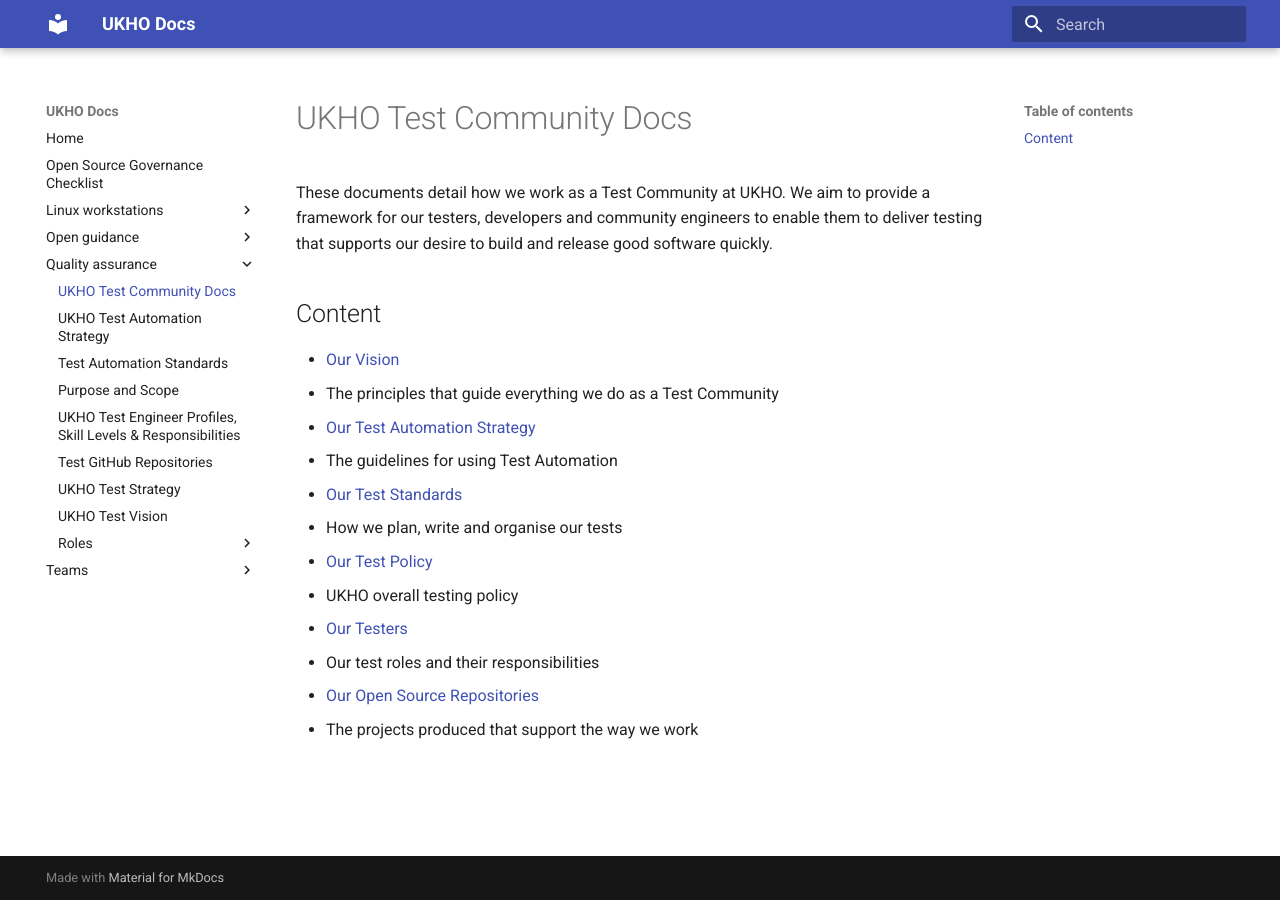
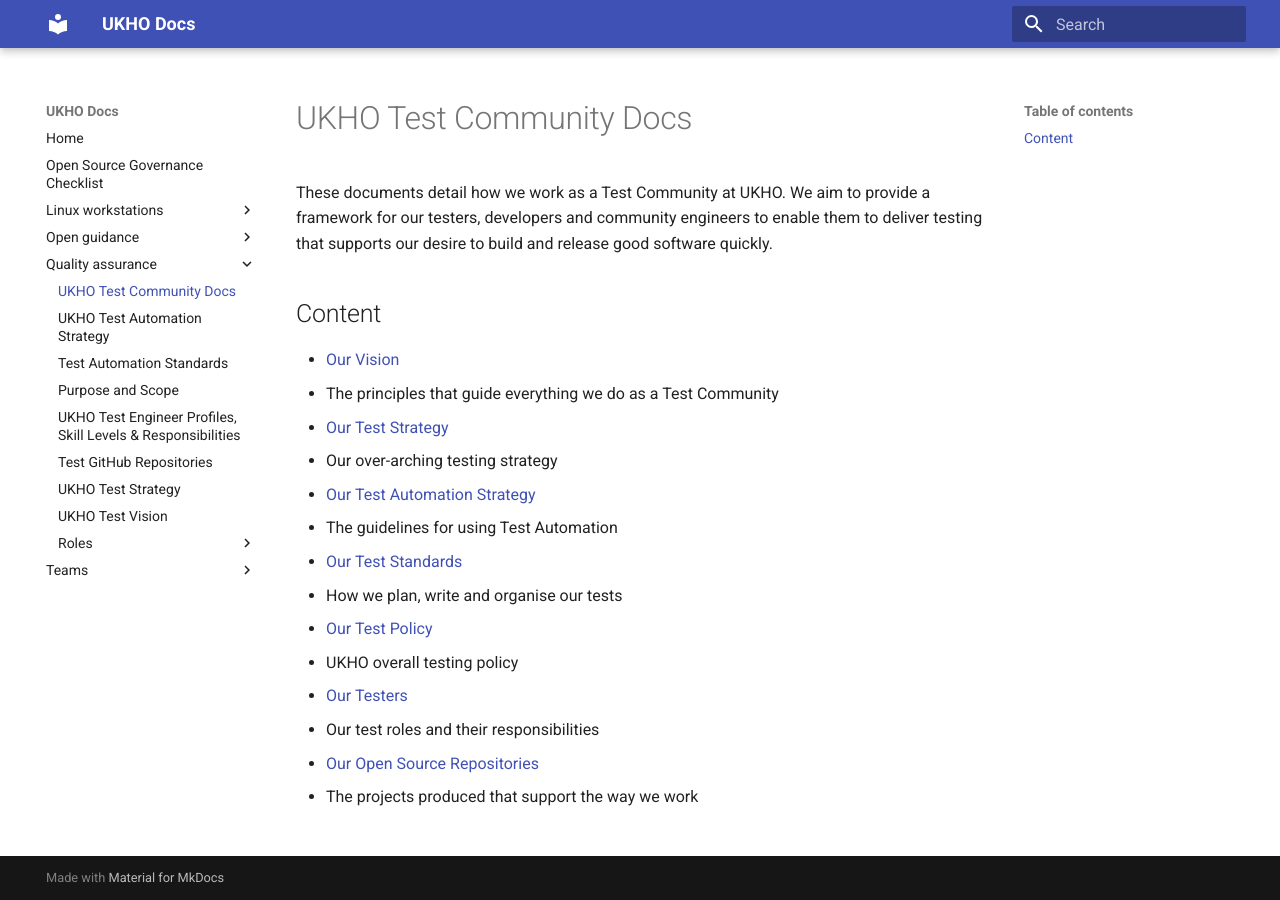
Before and after one commit to UKHO/docs, an MkDocs documentation site: the page built from docs/quality-assurance/README.md, in a window 1280 px wide. Built offline with MkDocs 1.6.1 and Material for MkDocs 9.7.7, drawn with Linux system fonts in a browser that asks for light colours.

Commit message:
Update QA readme with link to test strategy

```diff
--- a/docs/quality-assurance/README.md
+++ b/docs/quality-assurance/README.md
@@ -6,6 +6,8 @@ These documents detail how we work as a Test Community at UKHO. We aim to provid
 
 * [Our Vision](test-vision.md)
   * The principles that guide everything we do as a Test Community
+* [Our Test Strategy](test-strategy.md)
+  * Our over-arching testing strategy
 * [Our Test Automation Strategy](test-automation-strategy.md)
   * The guidelines for using Test Automation
 * [Our Test Standards](test-code-standards.md)
```
